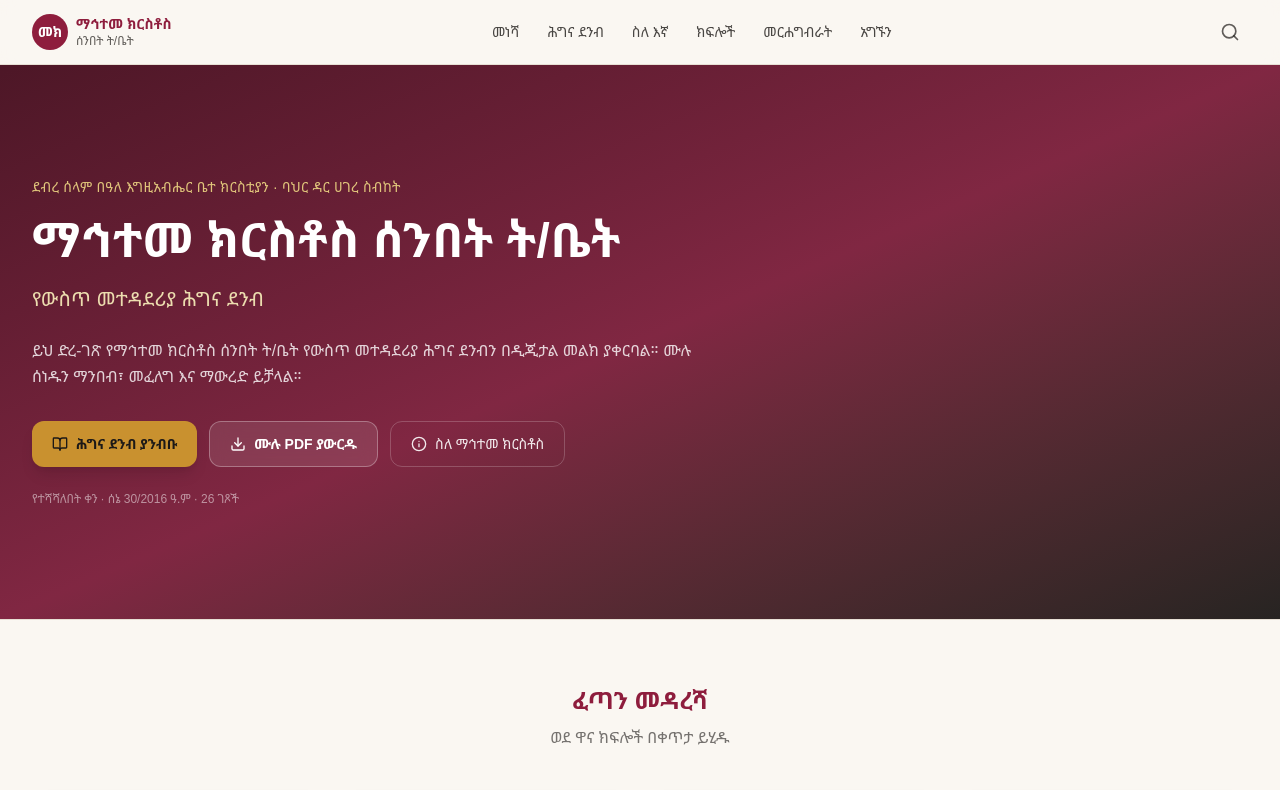
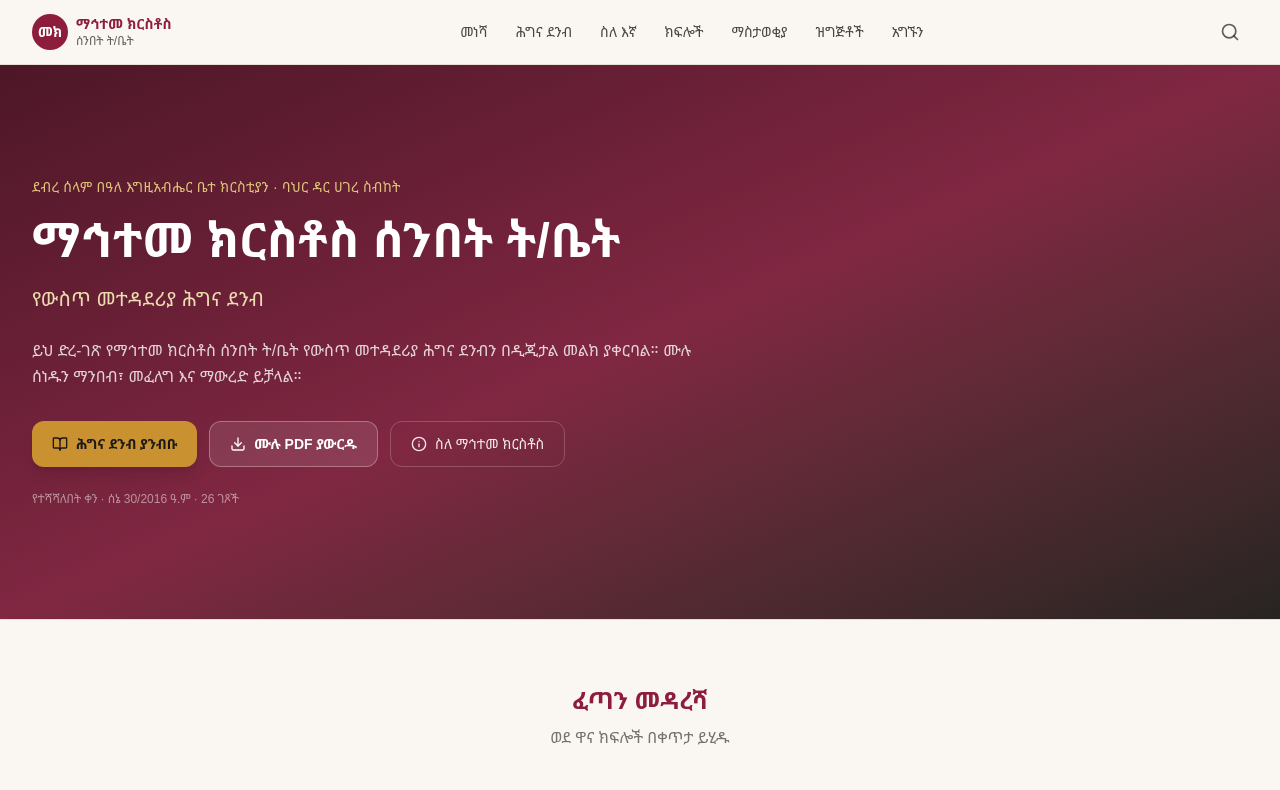
Before and after one commit to Menelik2/Church, a Next.js app: page / in a window 1280 px wide. Shown: the top 790 px of the page. Built offline with nearby package versions, Linux system fonts and the light colour scheme.

Commit message:
Nav: add announcements and events links

```diff
--- a/src/components/layout/Navbar.tsx
+++ b/src/components/layout/Navbar.tsx
@@ -9,7 +9,8 @@ const navLinks = [
   { href: "/rules", label: "ሕግና ደንብ" },
   { href: "/about", label: "ስለ እኛ" },
   { href: "/departments", label: "ክፍሎች" },
-  { href: "/programs", label: "መርሐግብራት" },
+  { href: "/announcements", label: "ማስታወቂያ" },
+  { href: "/events", label: "ዝግጅቶች" },
   { href: "/contact", label: "አግኙን" },
 ];
 
```
